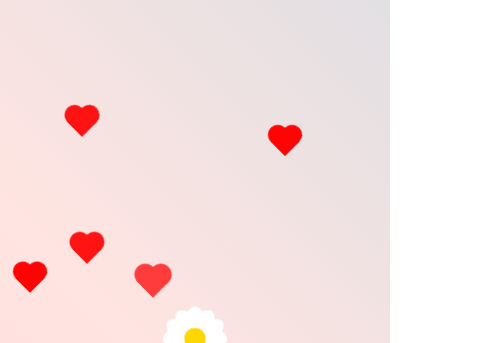
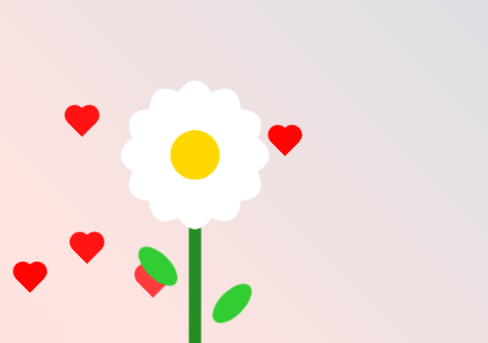
Before and after one commit to juangomcar/RegaloNavidad, a plain HTML site: page index.html in a window 390 px wide. Shown: the part 265-608 px from the top of the page, 488 px wide, since content can reach past the window. Drawn offline with Linux system fonts and the light colour scheme.

Commit message:
Ajustes responsivos: Sofi, flor y mensajes en móviles

```diff
--- a/styles.css
+++ b/styles.css
@@ -248,7 +248,7 @@ body {
 
   /* 🌻 Flor (Canvas) */
   #flowerCanvas {
-    width: 100%; /* Flor al 100% del contenedor */
+    width: 200%; /* Flor al 100% del contenedor */
     height: auto;
     transform: translateY(-30px); /* Subir 1.5 cm (15px) */
   }
@@ -270,7 +270,7 @@ body {
 
   /* 🌻 Flor (Canvas) */
   #flowerCanvas {
-    width: 130%; /* Aumentar tamaño de la flor (30% más grande que el contenedor) */
+    width: 300%; /* Aumentar tamaño de la flor (30% más grande que el contenedor) */
     height: auto;
     transform: translateY(-2cm); /* Subir 2 cm más arriba */
   }
```
